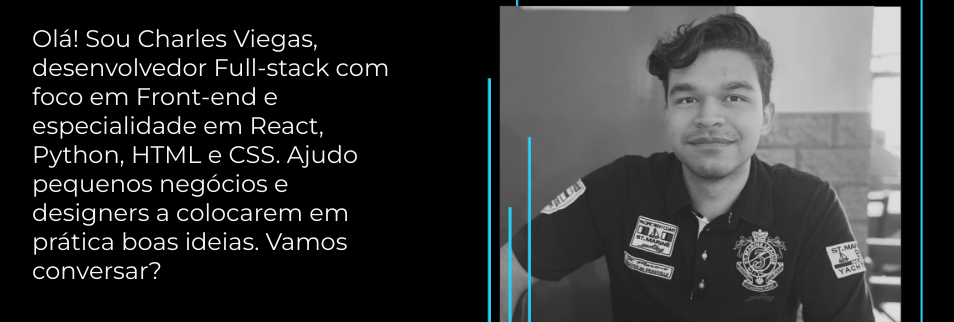
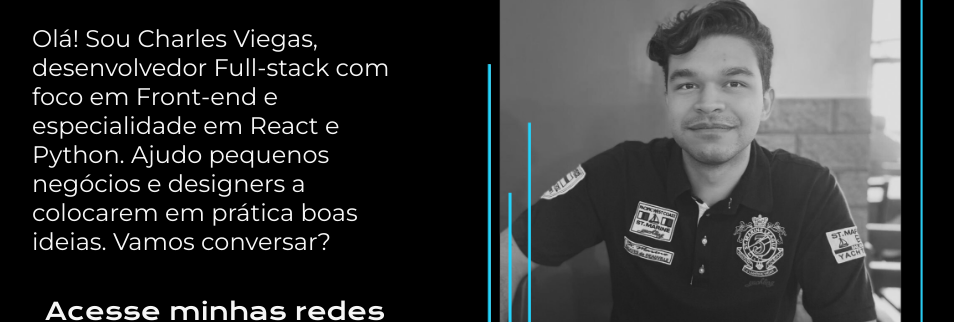
Before and after one commit to CharlesBrun/cv-charlesviegas, a plain HTML site: page index.html in a window 1280 px wide. Shown: the part 400-722 px from the top of the page, without its empty margins (160-1114 px from the left). Drawn offline with nearby package versions, Linux system fonts and the light colour scheme.

Commit message:
fix update text

```diff
--- a/index.html
+++ b/index.html
@@ -25,7 +25,7 @@
         </h1>
         <p class="apresentacao__conteudo__texto">
           Olá! Sou Charles Viegas, desenvolvedor Full-stack com foco em Front-end e especialidade em
-          React, Python, HTML e CSS. Ajudo pequenos negócios e designers a colocarem em
+          React e Python. Ajudo pequenos negócios e designers a colocarem em
           prática boas ideias. Vamos conversar?
         </p>
         <div class="apresentacao__links">
```
